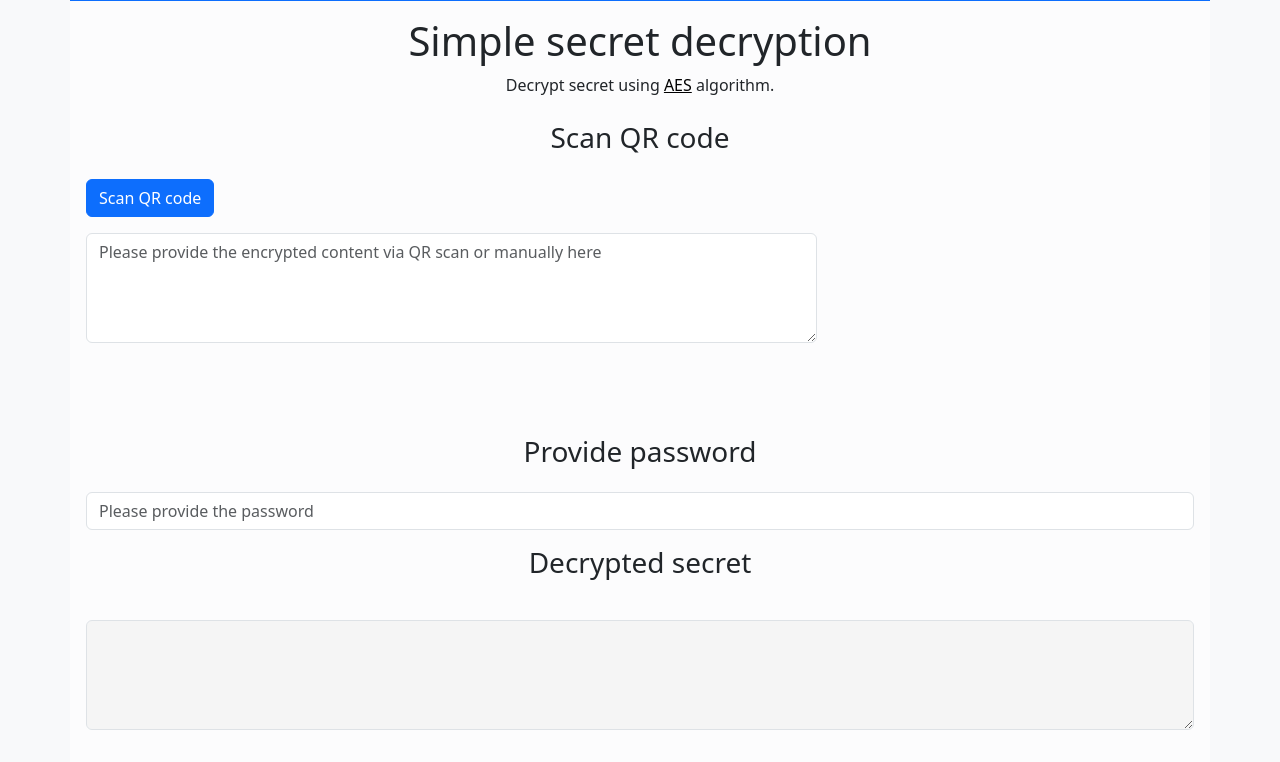
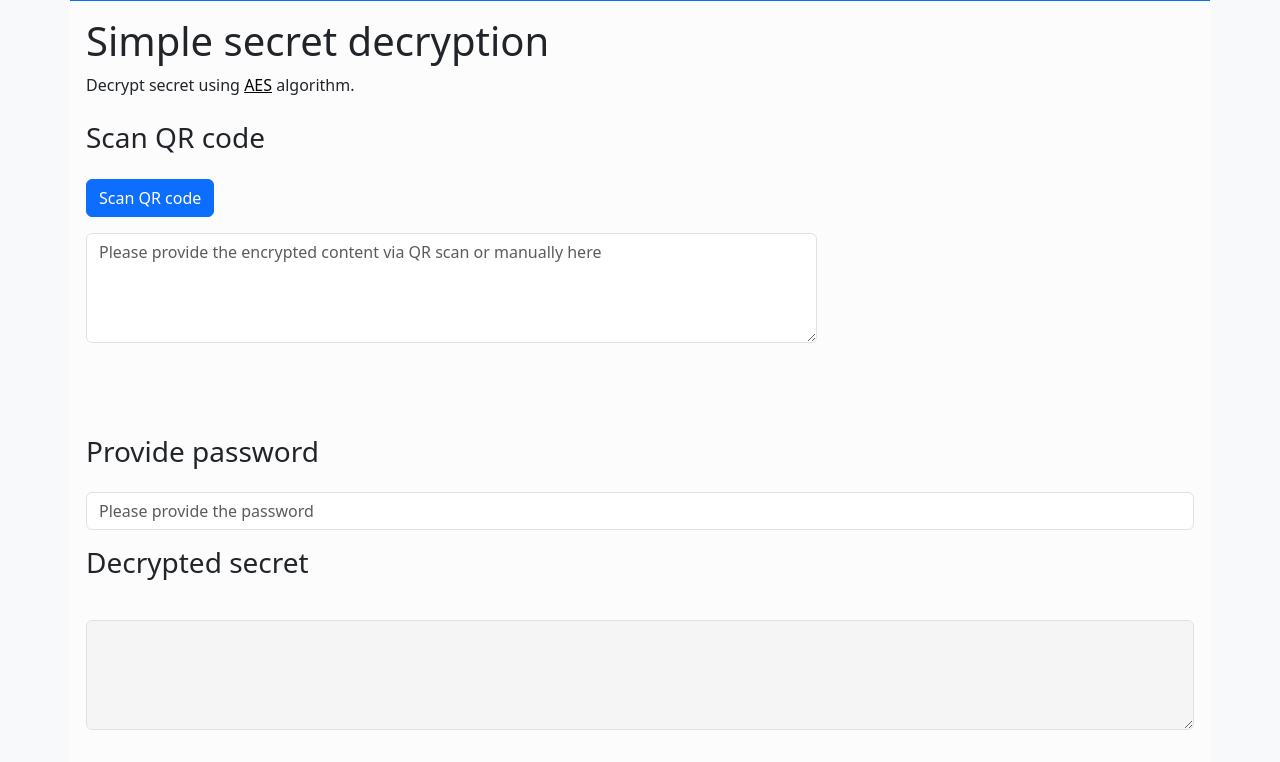
Before and after one commit to offlinesecrets/offlinesecrets.github.io, a website: page simple-decrypt.html in a window 1280 px wide. Shown: the part 57-819 px from the top of the page. Drawn offline with nearby package versions, Linux system fonts and the light colour scheme.

Commit message:
UI update

```diff
--- a/simple-decrypt.html
+++ b/simple-decrypt.html
@@ -52,11 +52,11 @@
 
   <div id="operationsContainer">
     <div class="container px-3 pb-3">
-      <h1 class="text-center mb-2">Simple secret decryption</h1>
-      <div class="text-center mb-4">Decrypt secret using <a target="_blank" href="https://en.wikipedia.org/wiki/Advanced_Encryption_Standard">AES</a> algorithm.</div>
+      <h1 class=" mb-2">Simple secret decryption</h1>
+      <div class=" mb-4">Decrypt secret using <a target="_blank" href="https://en.wikipedia.org/wiki/Advanced_Encryption_Standard">AES</a> algorithm.</div>
 
       <div id="scanQRContainer" class="row">
-        <h3 class="text-center mb-4">Scan QR code</h3>
+        <h3 class=" mb-4">Scan QR code</h3>
         <div class="col-8">
           <div class="mb-3">
             <button id="scanQRButton" class="btn btn-primary" onclick="scanQRCode()">Scan QR code</button>
@@ -71,14 +71,14 @@
       </div>
 
       <div id="passwordContainer" class="row">
-        <h3 class="text-center mb-4">Provide password</h3>
+        <h3 class=" mb-4">Provide password</h3>
         <div class="col mb-3">
           <input type="text" id="password" class="form-control" placeholder="Please provide the password" onkeyup="decryptQRCode()">
         </div>
       </div>
 
       <div id="plaintextContainer" class="row">
-        <h3 class="text-center mb-4">Decrypted secret</h3>
+        <h3 class=" mb-4">Decrypted secret</h3>
         <div class="my-3">
           <textarea id="plaintext" class="form-control" rows="4" readonly></textarea>
         </div>
```
Also changed, not shown: simple-encrypt.html (+3 -3 lines).
